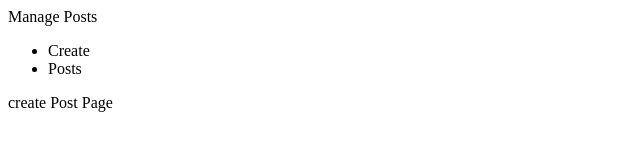
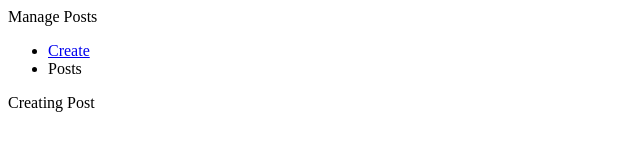
Before and after one commit to ilynnluo/nextjs-blog-admin, a Next.js app: page /posts/create in a window 1280 px wide. Shown: the top 162 px of the page, without its empty margins (0-640 px from the left). Built offline with nearby package versions, Linux system fonts and the light colour scheme.

Commit message:
+ add create post page

```diff
--- a/app/components/sideBar/SideBar.tsx
+++ b/app/components/sideBar/SideBar.tsx
@@ -1,9 +1,13 @@
+import Link from "next/link";
+
 export default function SideBar() {
   return (
     <div className="p-4">
       <ul>
         <li className="mb-2">
-          Create
+          <Link href='/posts/create'>
+            Create
+          </Link>
         </li>
         <li className="mb-2">
           Posts
--- a/app/layout/layout.tsx
+++ b/app/layout/layout.tsx
@@ -14,7 +14,9 @@ export default function MainLayout({
           <SideBar />
         </div>
         <div className="col-span-10">
-          {children}
+          <div className="container mx-auto p-4">
+            {children}
+          </div>
         </div>
       </div>
     </div>
--- /dev/null
+++ b/app/posts/create/page.tsx
@@ -0,0 +1,9 @@
+import MainLayout from "@/app/layout/layout"
+
+export default function CreatePost() {
+  return(
+    <MainLayout>
+      Creating Post
+    </MainLayout>
+  )
+}
--- a/app/posts/page.tsx
+++ b/app/posts/page.tsx
@@ -51,7 +51,6 @@ export default function PostList() {
   }, [])
   return (
     <MainLayout>
-      <div className="container mx-auto p-4">
       <ul>
         {
           posts?.map((post: PostProp) =>
@@ -67,7 +66,6 @@ export default function PostList() {
             </li>)
         }
       </ul>
-      </div>
     </MainLayout>
   )
 }
```
Lines whose indentation alone changed are shown as unchanged.
